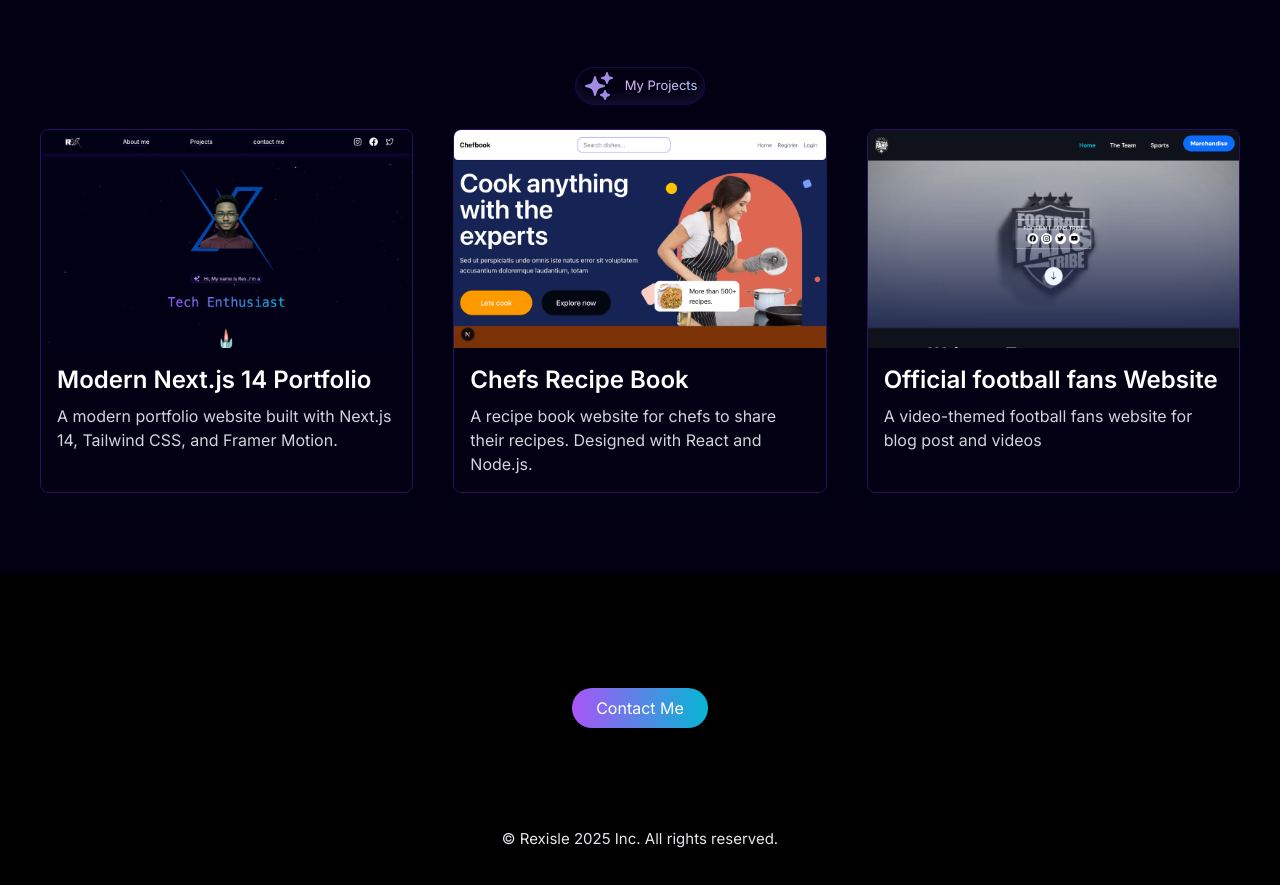
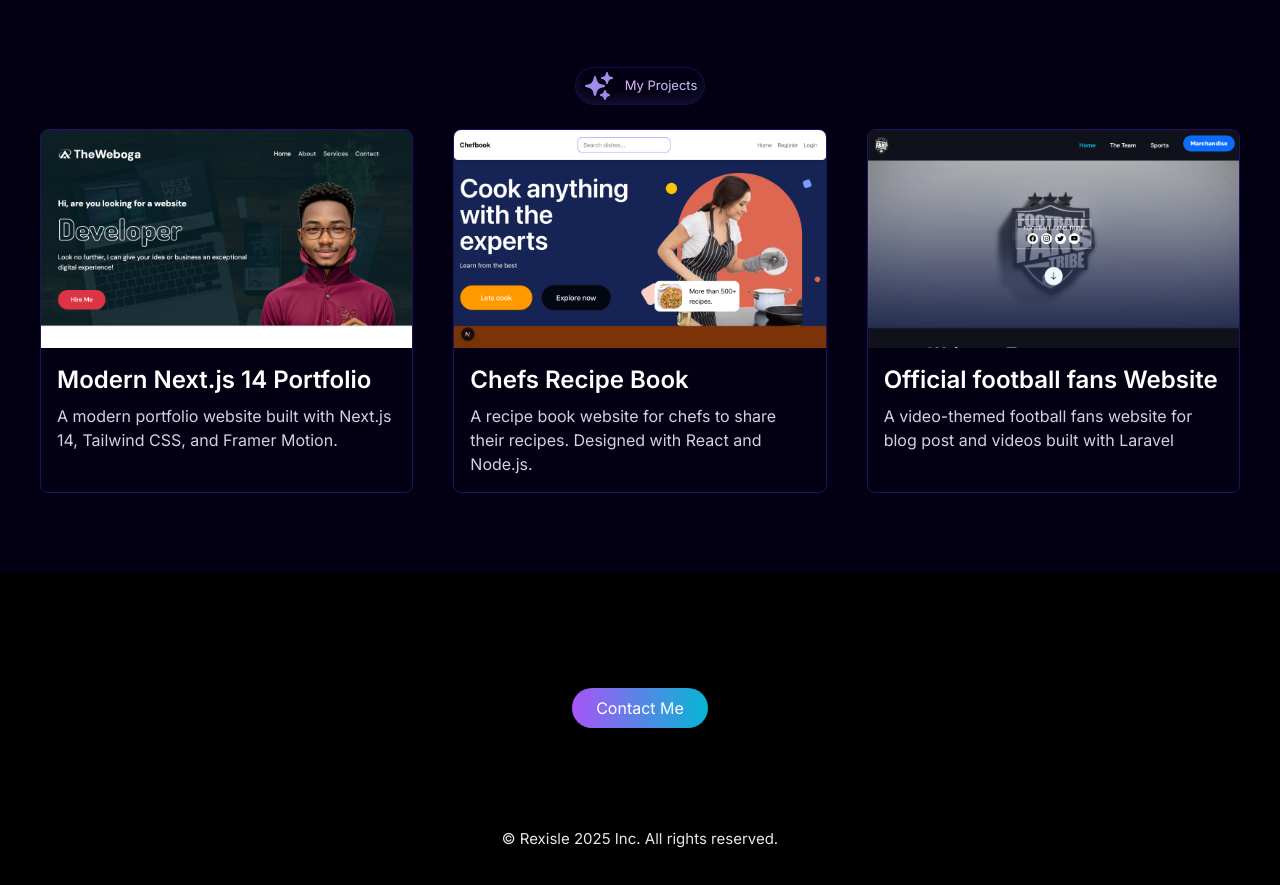
Before and after one commit to Rexisle/portfolio, a Next.js app: page / in a window 1280 px wide. Shown: the part 3440-4325 px from the top of the page. Built offline with nearby package versions, Linux system fonts and the light colour scheme; a web font is replaced by a local one.

Commit message:
Update constants and add screen6.png

```diff
--- a/constants/index.ts
+++ b/constants/index.ts
@@ -115,18 +115,18 @@ export const PROJECTS = [
     title: "Modern Next.js 14 Portfolio",
     description: "A modern portfolio website built with Next.js 14, Tailwind CSS, and Framer Motion.",
 
-    image: "/projects/screen2.png",
-    link: "#",
+    image: "/projects/screen6.png",
+    link: "https://rexisle.github.io/theweboga/",
   },
   {
     title: "Chefs Recipe Book",
     description: "A recipe book website for chefs to share their recipes. Designed with React and Node.js.",
-    image: "/projects/screen4.png",
+    image: "/projects/screen7.png",
     link: "#",
   },
   {
     title: "Official football fans Website",
-    description: "A video-themed football fans website for blog post and videos",
+    description: "A video-themed football fans website for blog post and videos built with Laravel",
 
     image: "/projects/screen.png",
     link: "https://fanstribehq.com/",
```
Also changed, not shown: public/projects/screen6.png (added), public/projects/screen7.png (added).
